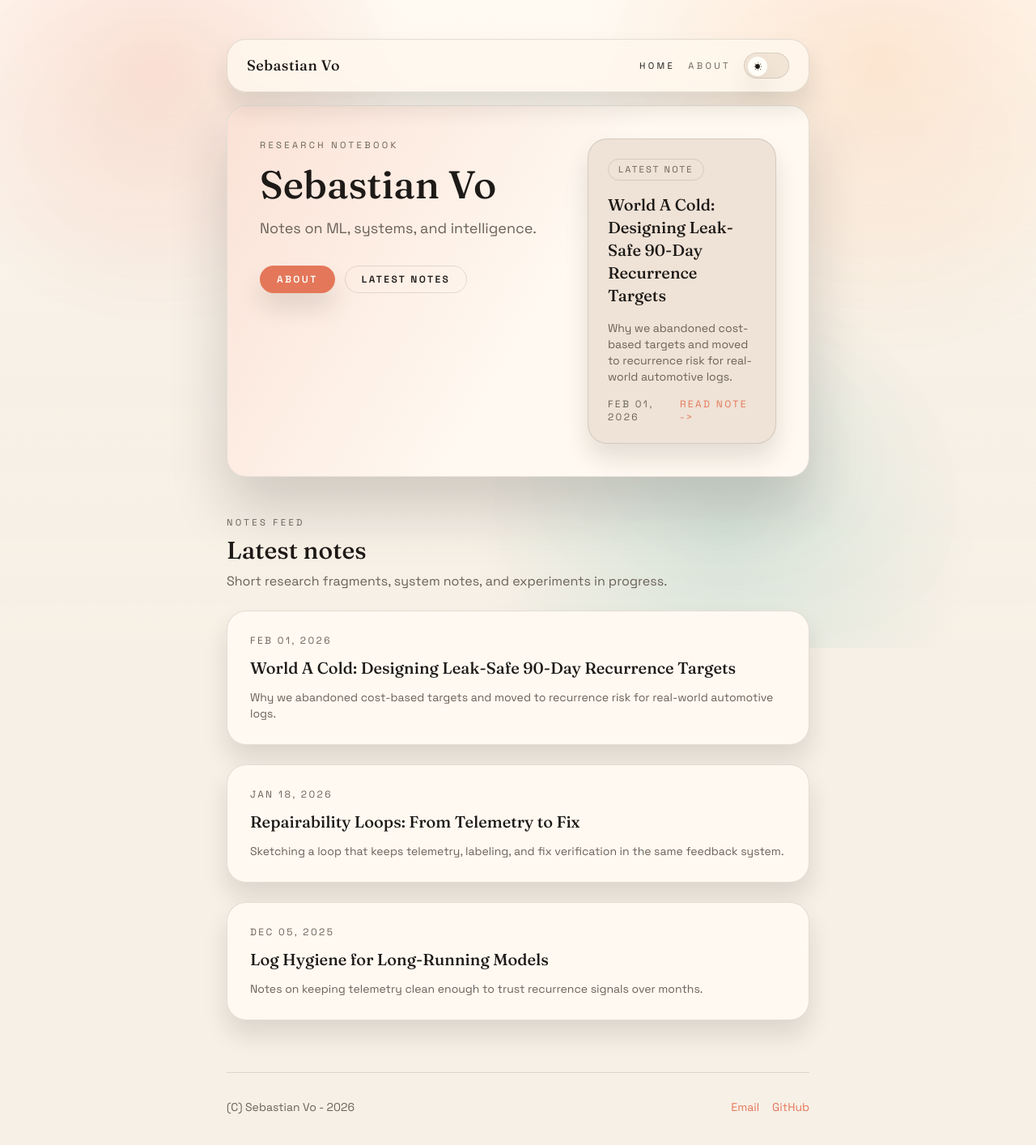
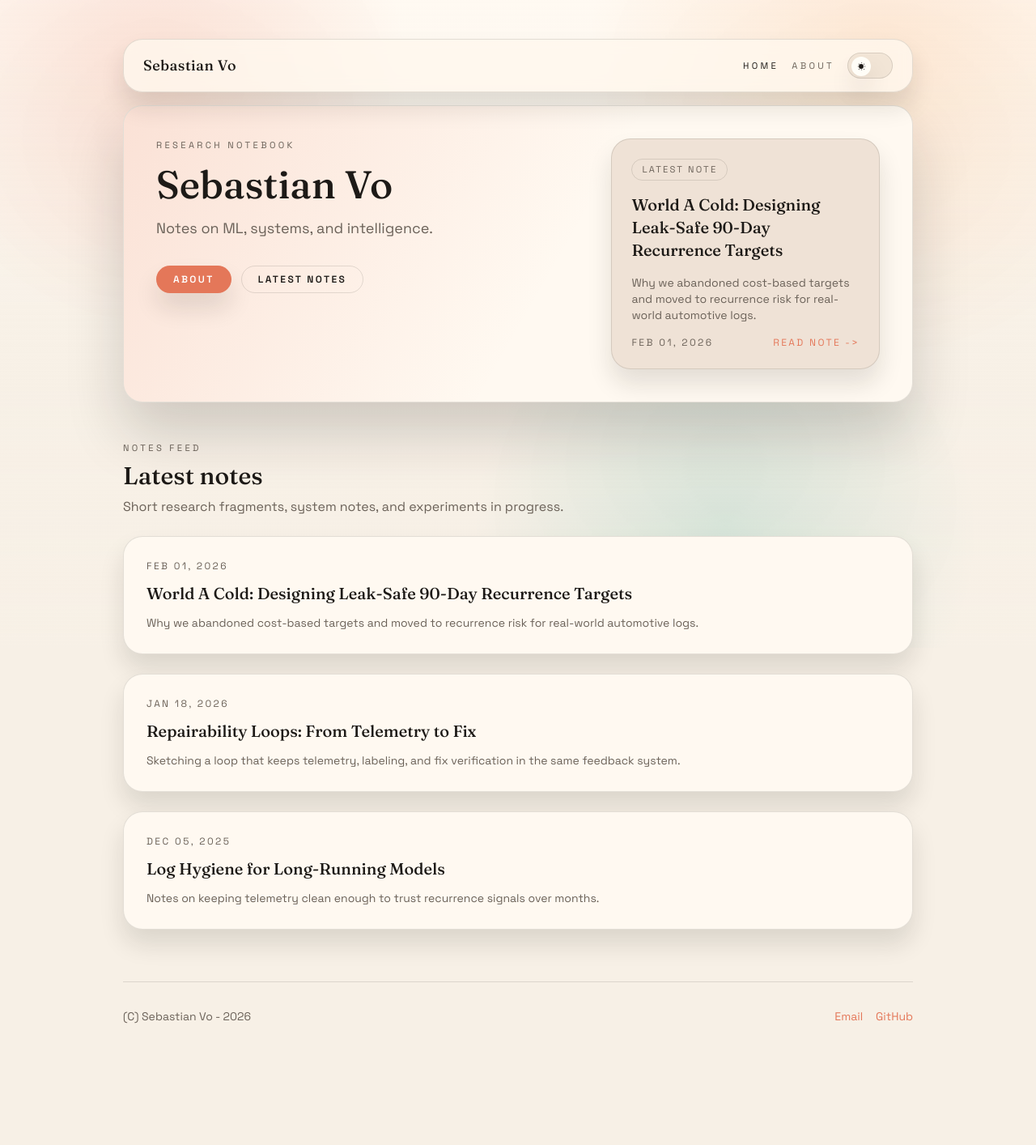
Before and after one commit to sebvv2221/sebvv2221.github.io, a React (Vite) app: page /#/ in a window 1280 px wide. Shown: the top 1414 px of the page at 81% size. After the commit the page ends 1313 px from the top, so only its background shows below. Built offline with nearby package versions, Linux system fonts and the light colour scheme.

Commit message:
Widen layout for desktop

```diff
--- a/src/components/Layout.tsx
+++ b/src/components/Layout.tsx
@@ -13,7 +13,7 @@ export default function Layout({ children }: { children: React.ReactNode }) {
         Skip to content
       </a>
       <header className="md:sticky md:top-6 z-40">
-        <div className="mx-auto w-full max-w-3xl px-6 pt-6">
+        <div className="mx-auto w-full max-w-5xl px-6 pt-6">
           <div className="flex flex-col gap-4 rounded-3xl border border-border bg-nav px-6 py-4 shadow-soft backdrop-blur sm:flex-row sm:items-center sm:justify-between">
             <Link
               to="/"
@@ -35,10 +35,10 @@ export default function Layout({ children }: { children: React.ReactNode }) {
           </div>
         </div>
       </header>
-      <main id="main-content" className="mx-auto w-full max-w-3xl px-6 pt-10">
+      <main id="main-content" className="mx-auto w-full max-w-5xl px-6 pt-10">
         {children}
       </main>
-      <footer className="mx-auto mt-16 w-full max-w-3xl px-6 pb-12">
+      <footer className="mx-auto mt-16 w-full max-w-5xl px-6 pb-12">
         <div className="flex flex-col gap-4 border-t border-border pt-8 text-sm text-muted sm:flex-row sm:items-center sm:justify-between">
           <p>(C) Sebastian Vo - 2026</p>
           <div className="flex flex-wrap gap-4">
--- a/src/pages/About.tsx
+++ b/src/pages/About.tsx
@@ -27,7 +27,7 @@ export default function About() {
   usePageMeta({ title: "About" });
 
   return (
-    <article className="card p-8 md:p-10">
+    <article className="card mx-auto w-full max-w-4xl p-8 md:p-10">
       <div>
         <p className="kicker">About</p>
         <h1 className="mt-4 font-display text-4xl text-ink">Sebastian Vo</h1>
--- a/src/pages/Cv.tsx
+++ b/src/pages/Cv.tsx
@@ -6,7 +6,7 @@ export default function Cv() {
   usePageMeta({ title: "CV", noindex: true });
 
   return (
-    <article className="card p-8 md:p-10">
+    <article className="card mx-auto w-full max-w-4xl p-8 md:p-10">
       <div
         className="markdown"
         dangerouslySetInnerHTML={{ __html: renderMarkdown(cvRaw) }}
--- a/src/pages/Post.tsx
+++ b/src/pages/Post.tsx
@@ -15,7 +15,7 @@ export default function Post() {
   }
 
   return (
-    <article className="card p-8 md:p-10">
+    <article className="card mx-auto w-full max-w-4xl p-8 md:p-10">
       <div className="flex flex-col gap-4">
         <p className="text-xs uppercase tracking-[0.2em] text-muted">
           {formatDate(post.date)}
```
Also changed, not shown: 5 other files (tests, documents, lock files or other folders).
